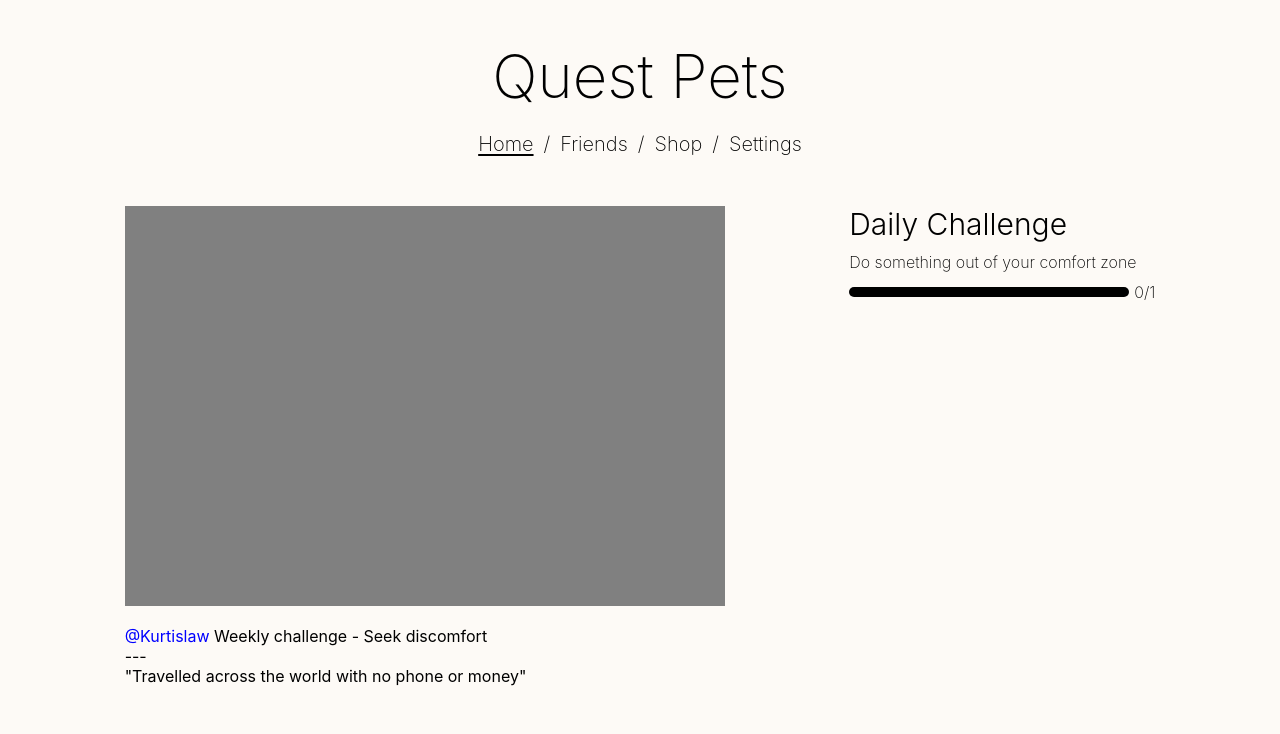
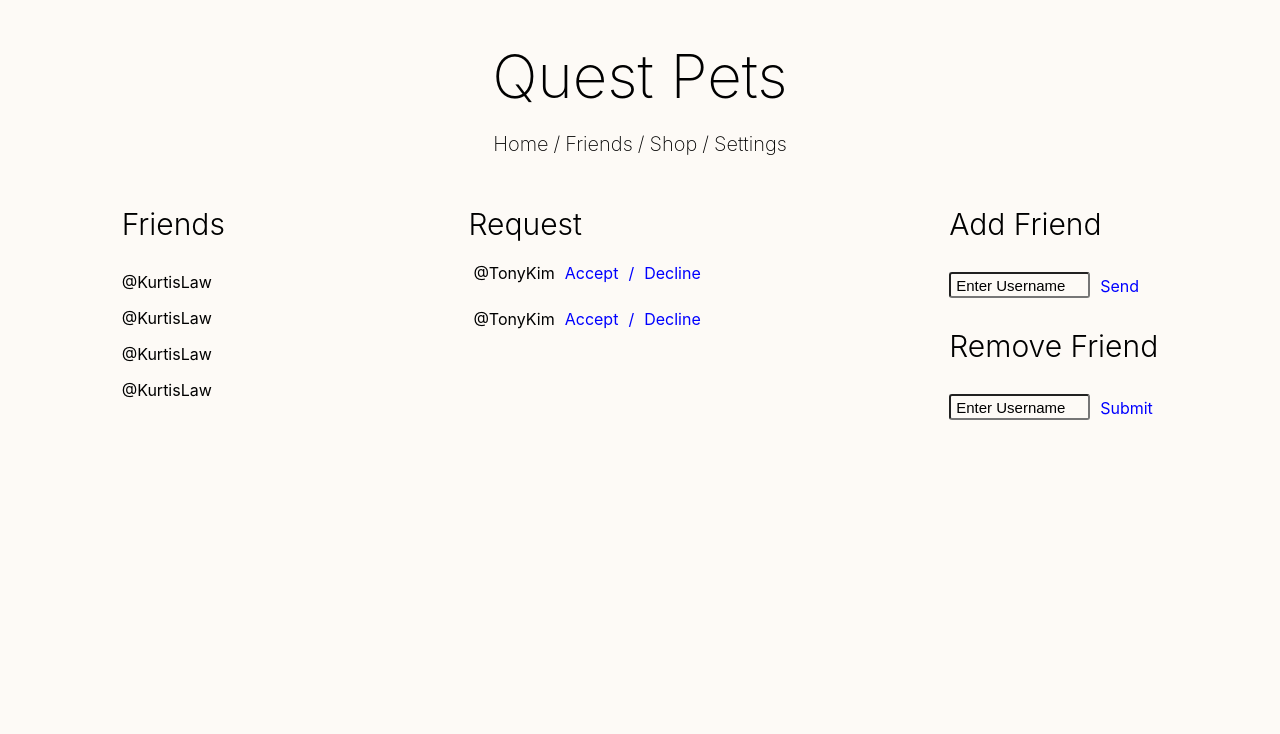
Before and after one commit to CSC207-2022F-UofT/course-project-blob-daily, a React (Create React App) app in the folder frontend/: page /friends in a window 1280 px wide. Shown: the top 734 px of the page. Built offline with nearby package versions, Linux system fonts and the light colour scheme.

Commit message:
added router between pages

```diff
--- a/frontend/package.json
+++ b/frontend/package.json
@@ -8,6 +8,7 @@
     "@testing-library/user-event": "^13.5.0",
     "react": "^18.2.0",
     "react-dom": "^18.2.0",
+    "react-router-dom": "^6.4.3",
     "react-scripts": "5.0.1",
     "web-vitals": "^2.1.4"
   },
--- a/frontend/src/App.js
+++ b/frontend/src/App.js
@@ -1,11 +1,25 @@
 import './App.css';
 import Home from "./Pages/home";
+import Friends from "./Pages/Friends"
+import Shop from "./Pages/Shop";
+import Settings from "./Pages/Settings";
+
+import {
+    BrowserRouter as Router,
+    Routes,
+    Route
+} from "react-router-dom";
 
 function App() {
   return (
-    <div>
-      <Home />
-    </div>
+      <Router>
+          <Routes>
+              <Route path="/" element={<Home />} />
+              <Route path="/friends" element={<Friends />} />
+              <Route path="/shop" element={<Shop />} />
+              <Route path="/settings" element={<Settings />} />
+          </Routes>
+      </Router>
   );
 }
 
--- a/frontend/src/Components/navbar.css
+++ b/frontend/src/Components/navbar.css
@@ -16,10 +16,16 @@
 }
 
 .navList p {
+    font-weight: 150;
+}
+
+.navItem {
     padding-left: 5px;
     padding-right: 5px;
-
+    padding-top: 20px;
+    text-decoration: none;
     font-weight: 150;
+    color: black;
 }
 
 .selected{
--- a/frontend/src/Components/navbar.js
+++ b/frontend/src/Components/navbar.js
@@ -1,4 +1,5 @@
 import "./navbar.css"
+import {Link} from "react-router-dom";
 
 
 function navbar(){
@@ -6,13 +7,13 @@ function navbar(){
         <div>
             <h1 className="navTitle">Quest Pets</h1>
             <div className="navList">
-                <p className="selected">Home</p>
+                <Link to='/' className="navItem">Home</Link>
                 <p>/</p>
-                <p>Friends</p>
+                <Link to='/friends' className="navItem">Friends</Link>
                 <p>/</p>
-                <p>Shop</p>
+                <Link to='/shop' className="navItem">Shop</Link>
                 <p>/</p>
-                <p>Settings</p>
+                <Link to='/settings' className="navItem">Settings</Link>
             </div>
         </div>
     )
--- /dev/null
+++ b/frontend/src/Pages/Friends.css
@@ -0,0 +1,57 @@
+.FriendsMain {
+    display: flex;
+    flex-direction: row;
+    justify-content: space-around;
+}
+
+.FriendsMain h3 {
+    font-size: 30px;
+    font-weight: 300;
+}
+
+.Request {
+    display: flex;
+    flex-direction: row;
+}
+
+.Request p {
+    padding: 5px;
+}
+
+.requestTitle {
+    margin-bottom: 0px;
+}
+
+.blue {
+    color: blue;
+}
+
+.accept {
+    color: blue;
+}
+
+.decline {
+    color: blue;
+}
+
+.answerBox {
+    height: 20px;
+    width: 130px;
+    padding-left: 5px;
+    background-color: #fdfaf6;
+    border-radius: 3px;
+    font-size: 15px;
+    font-weight: 250;
+    outline: none;
+}
+
+.friendForm{
+    display: flex;
+    flex-direction: row;
+}
+
+.friendForm p {
+    margin: 0px;
+    padding-top: 4px;
+    padding-left: 10px;
+}
--- a/frontend/src/Pages/Friends.js
+++ b/frontend/src/Pages/Friends.js
@@ -1,7 +1,72 @@
+import Navbar from "../Components/navbar";
+import React, { useState} from "react";
+import "./Friends.css"
+
 function Friends(){
+
+    const [addFriend, setAddFriend] = useState("Enter Username");
+    const [removeFriend, setRemoveFriend] = useState("Enter Username");
+
+
+
     return(
         <div>
-            <h1>Friends</h1>
+            <Navbar />
+            <div className="FriendsMain">
+                <div className="Friends">
+                    <h3>Friends</h3>
+                    <p>@KurtisLaw</p>
+                    <p>@KurtisLaw</p>
+                    <p>@KurtisLaw</p>
+                    <p>@KurtisLaw</p>
+                </div>
+                <div>
+                    <h3 className="requestTitle">Request</h3>
+                    <div className="Request">
+
+                        <div className="RequstUser">
+                            <p>@TonyKim</p>
+                            <p>@TonyKim</p>
+                        </div>
+                        <div className="RequestAccept">
+                            <p className="accept">Accept</p>
+                            <p className="accept">Accept</p>
+                        </div>
+                        <div>
+                            <p className="blue">/</p>
+                            <p className="blue">/</p>
+                        </div>
+                        <div>
+                            <p className="decline">Decline</p>
+                            <p className="decline">Decline</p>
+                        </div>
+
+                    </div>
+                </div>
+                <div className="friendManagement">
+                    <h3>Add Friend</h3>
+                    <div className="friendForm">
+                        <input
+                            className="answerBox"
+                            value={addFriend}
+                            onChange={(e) => setAddFriend(e.target.value)}
+                        />
+                        <p className="blue">Send</p>
+                    </div>
+
+                    <h3>Remove Friend</h3>
+                    <div className="friendForm">
+                        <input
+                            className="answerBox"
+                            value={removeFriend}
+                            onChange={(e) => setRemoveFriend(e.target.value)}
+                        />
+                        <p className="blue">Submit</p>
+                    </div>
+                </div>
+            </div>
         </div>
     )
 }
+
+export default Friends
--- /dev/null
+++ b/frontend/src/Pages/Settings.css
@@ -0,0 +1,36 @@
+.blue {
+    color: blue;
+}
+
+.answerBox {
+    height: 20px;
+    width: 130px;
+    padding-left: 5px;
+    background-color: #fdfaf6;
+    border-radius: 3px;
+    font-size: 15px;
+    font-weight: 250;
+    outline: none;
+}
+
+.settingsForm{
+    padding-left: 100px;
+    padding-top: 30px;
+    display: flex;
+    flex-direction: row;
+}
+
+.settingsForm p {
+    margin: 0px;
+    padding-top: 4px;
+    padding-left: 10px;
+}
+
+.space {
+    padding-bottom: 200px;
+}
+
+.account {
+    color: red;
+    padding-left: 100px;
+}
--- a/frontend/src/Pages/Settings.js
+++ b/frontend/src/Pages/Settings.js
@@ -1,7 +1,38 @@
+import './Settings.css'
+import Navbar from "../Components/navbar";
+import React, {useState} from "react";
+
 function Settings(){
+    const [username, setUsername] = useState("new username ...");
+    const [password, setPassword] = useState("new password ...");
+
     return(
         <div>
-            <h1>Settings</h1>
+            <Navbar />
+                <div className="settingsForm">
+                    <input
+                        className="answerBox"
+                        value={username}
+                        onChange={(e) => setUsername(e.target.value)}
+                    />
+                    <p className="blue">Send</p>
+                </div>
+
+                <div className="settingsForm space">
+                    <input
+                        className="answerBox"
+                        value={password}
+                        onChange={(e) => setPassword(e.target.value)}
+                    />
+                    <p className="blue">Send</p>
+                </div>
+
+                <h3 className="account">Delete account</h3>
+
+                <h3 className="account">Logout</h3>
+
         </div>
     )
 }
+
+export default Settings
--- /dev/null
+++ b/frontend/src/Pages/Shop.css
@@ -0,0 +1,31 @@
+.shopDisplay {
+    display: flex;
+    flex-direction: row;
+    justify-content: space-around;
+}
+
+.avatar {
+    width: 600px;
+    height: 450px;
+    background-color: gray;
+}
+
+.shopItems {
+    width: 400px;
+    height: 400px;
+    background-color: gray;
+}
+
+
+.shopText {
+    padding-left: 50px;
+    font-weight: 300;
+}
+
+.manageFlex {
+    width: 200px;
+    font-size: 20px;
+    display: flex;
+    flex-direction: row;
+    justify-content: space-evenly;
+}
--- a/frontend/src/Pages/Shop.js
+++ b/frontend/src/Pages/Shop.js
@@ -1,7 +1,29 @@
+import "./Shop.css"
+import Navbar from "../Components/navbar";
+
 function Shop(){
     return(
         <div>
-            <h1>Shop</h1>
+            <Navbar />
+            <div className="shopDisplay">
+                <div className="avatar"></div>
+                <div>
+                    <div className="shopItems"></div>
+                    <div className="manageFlex">
+                        <p>Equip</p>
+                        <p>|</p>
+                        <p>Reset</p>
+                    </div>
+
+                </div>
+
+            </div>
+            <h1 className="shopText">Current Balance:</h1>
+            <h1 className="shopText">$2400</h1>
         </div>
+
+
     )
 }
+
+export default Shop
```
Also changed, not shown: 1 other file (tests, documents, lock files or other folders).
